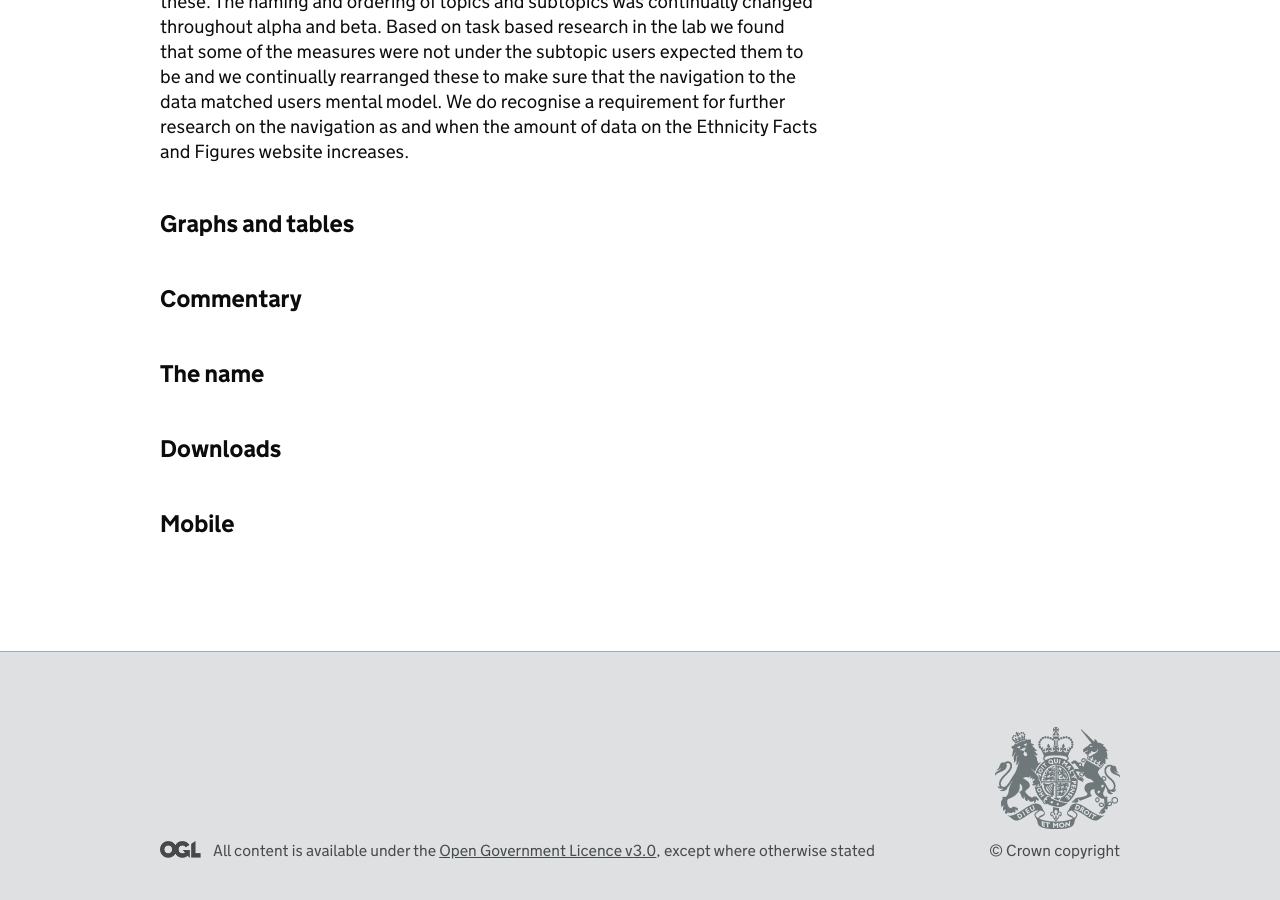
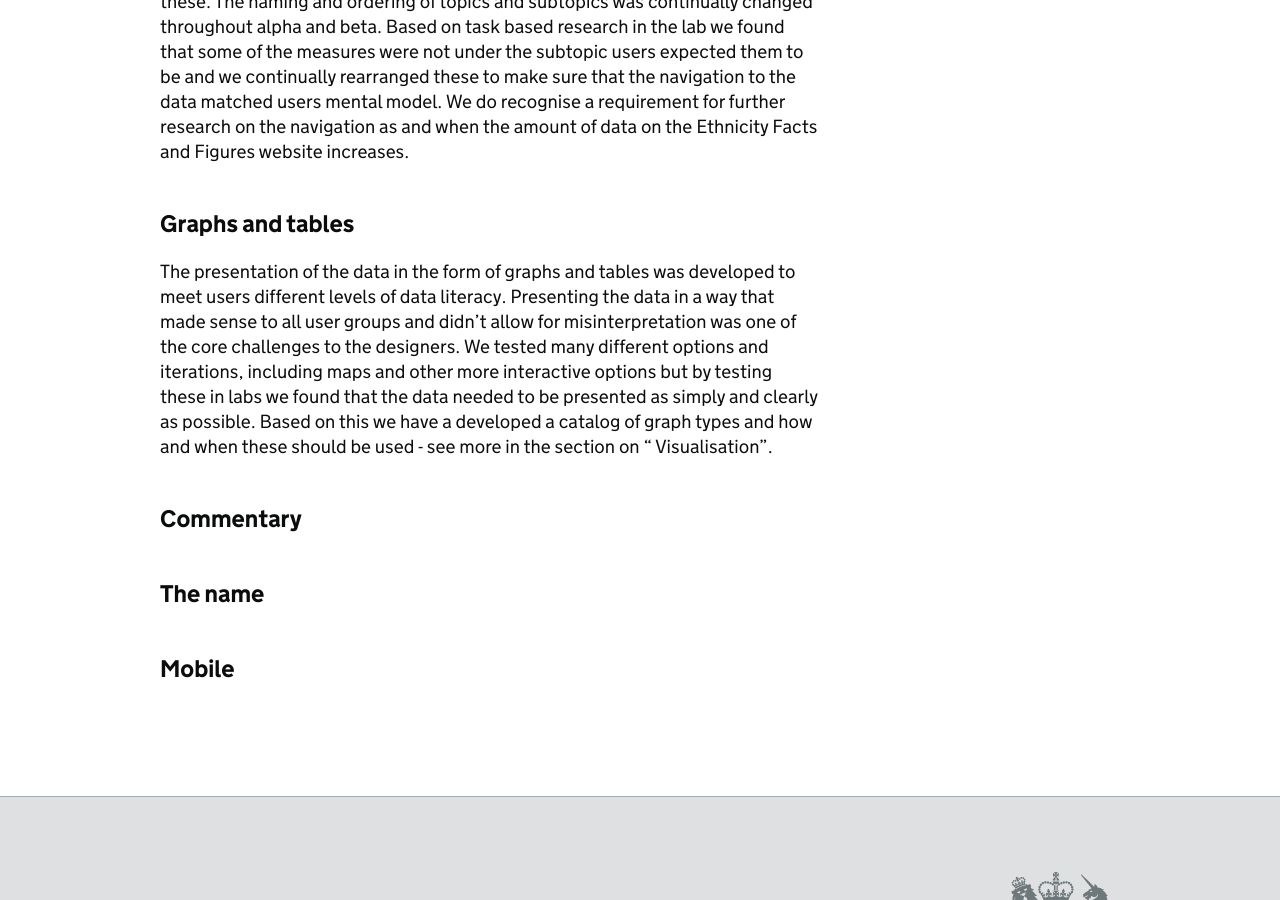
Before and after one commit to racedisparityaudit/style-guide, a Jekyll site: the page built from user-research.md, in a window 1280 px wide and 900 px high, scrolled down 3062 px. Built offline with Jekyll 4.4.1, drawn with Linux system fonts in a browser that asks for light colours.

Commit message:
Formatting to headings

```diff
--- a/user-research.md
+++ b/user-research.md
@@ -8,15 +8,12 @@
 Users of the Ethnicity Facts and Figures range from members of the public with a personal interest in ethnicity data to academics or data experts who work with data and perform complex data analysis. From discovery to beta we involved a broad range of users in our user research, and found that different users have different ‘jobs to be done’ and therefore different needs when it comes to ethnicity data. Based on this research we identified three different personas that we have iterated upon throughout the process; these helped us to prioritise and make decisions based on user needs. The three personas are; public with a personal interest, storytellers and changemakers.
 
 ### Public with a personal interest
-
 These users want to improve their life and lives of those they care about and stay on top of data on ethnicity that relate to them and their situation. For example, we have seen that parents with a child in school are interested in data on performance of the children from different ethnic backgrounds. Users from this group need data presented in a simple, clear and neutral format. The users in this group were generally skeptical about whether they could trust the data and the way it was presented. The simple data visualisations, the commentary around the data on the website is designed to meet these needs.
 
 ### Storyteller
-
 These users want to influence the electorate by creating engaging narratives. Users in this group need to access data that tells an interesting story presented in a way that doesn’t allow for misinterpretation. Again, the simple and clear data visualisations and the commentary in plain english were developed with these needs in mind.
 
 ### Changemaker
-
 These users want to encourage data-driven change to improve the lives of people and society. Changemakers are academics, researchers, data experts and experts from NGOs and think tanks. This group of users need easy access to the raw data and methodology in a format that they can use for analysis. The methodology section which explains  how the data was collected as well as the raw data downloads were developed to meet these needs.
 
 The insights about the users and their needs are based on extensive research carried out from discovery through to beta.
@@ -41,15 +38,21 @@
 Across methodologies, we ensured that users we tested with were representative of the demographic mix that we expected of our final public audience after launch. Demographic factors that we considered included;  age, ethnicity and geography. We also included users with assisted digital or accessibility needs.
 
 ## GOV.UK
+
 The style of the website follows the GOV.UK style patterns. Upon testing of initial prototypes of the website, it wasn’t certain whether this would be linked to GOV.UK. Via user testing, we found that trust was a substantial need for all user groups and that the GOV.UK brand resonated trust and authority, correlating with this user requirement. Being part of GOV.UK has influenced our tone of voice and design parameters. See the sections on “How we write” and “Visualisations” for insights on our current practice.
 
 ## Navigation
+
 The navigation of the website has been developed to represent users’ mental models of the different topic areas as opposed to a departmental grouping of the topics.
 
 In the first prototypes of the website we tested different navigation options and found that users were more likely to navigate by topic than by race or location. In the first prototype we tested a search bar in the header. Users didn’t utilise the search bar and when asked why commented that their experience with search bars was poor and they would be more likely to Google for the data they were looking for. We also tested different options around data filters, finding that too many options created a confusing flow for users. Thus for now, we found that the best option for navigation are the six main topic areas with subtopics within these. The naming and ordering of topics and subtopics was continually changed throughout alpha and beta. Based on task based research in the lab we found that some of the measures were not under the subtopic users expected them to be and we continually rearranged these to make sure that the navigation to the data matched users mental model. We do recognise a requirement for further research on the navigation as and when the amount of data on the Ethnicity Facts and Figures website increases.
 
 ## Graphs and tables
+
+The presentation of the data in the form of graphs and tables was developed to meet users different levels of data literacy. Presenting the data in a way that made sense to all user groups and didn’t allow for misinterpretation was one of the core challenges to the designers. We tested many different options and iterations, including maps and other more interactive options but by testing these in labs we found that the data needed to be presented as simply and clearly as possible. Based on this we have a developed a catalog of graph types and how and when these should be used - see more in the section on “ Visualisation”.
+
 ## Commentary
+
 ## The name
-## Downloads
+
 ## Mobile
```
